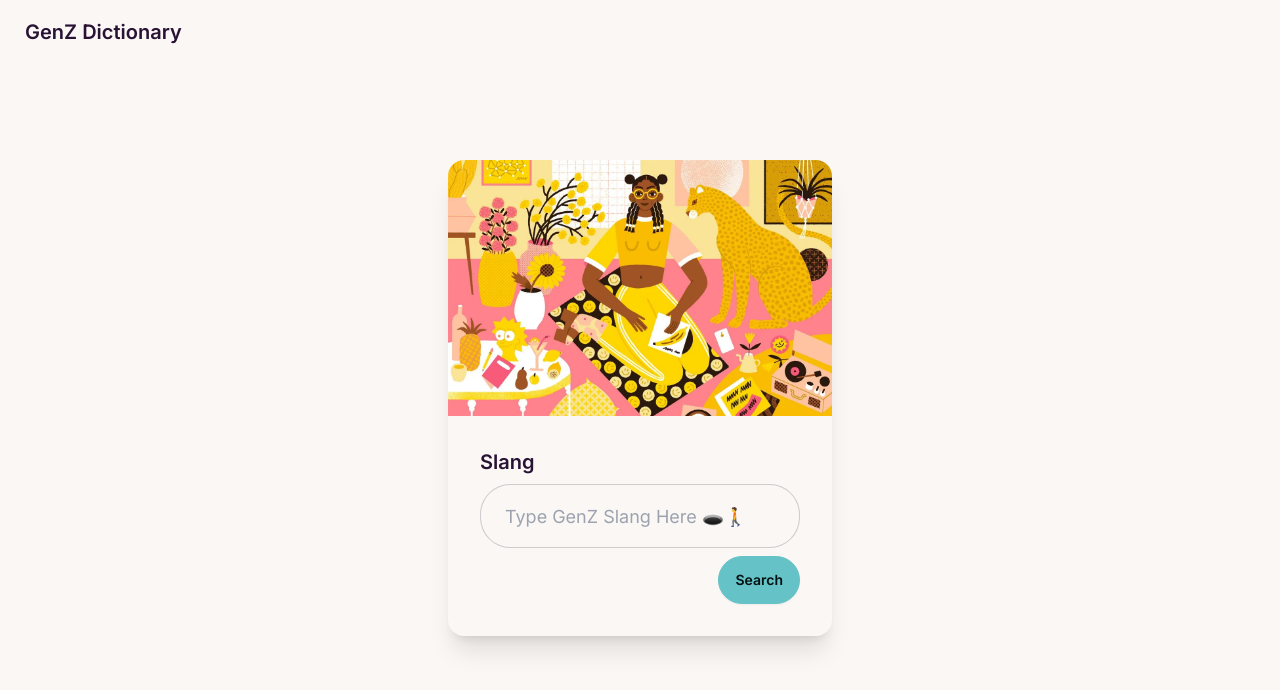
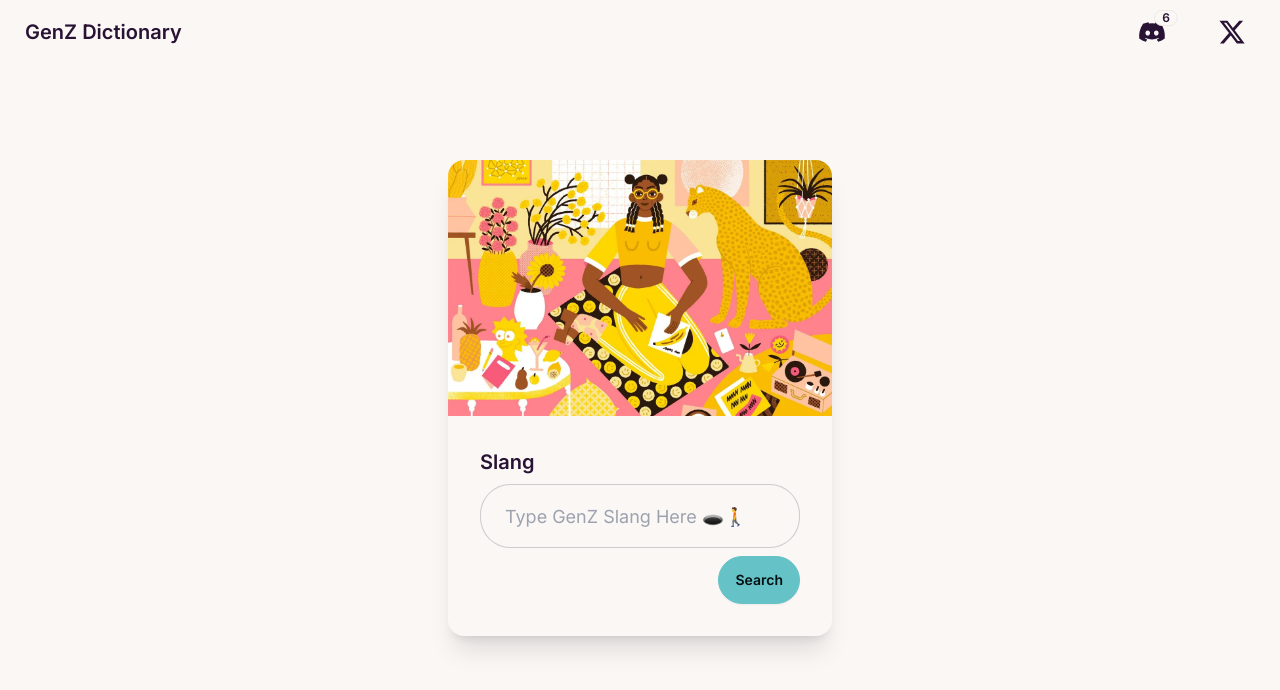
Before and after one commit to yuvrajjsingh0/GenZ-Dictionary, a Next.js app: page / in a window 1280 px wide. Shown: the top 690 px of the page. Built offline with nearby package versions, Linux system fonts and the light colour scheme.

Commit message:
Added Discord and Twitter links in header

```diff
--- a/package.json
+++ b/package.json
@@ -12,7 +12,8 @@
     "firebase": "^10.8.1",
     "next": "14.1.2",
     "react": "^18",
-    "react-dom": "^18"
+    "react-dom": "^18",
+    "react-icons": "^5.0.1"
   },
   "devDependencies": {
     "@tailwindcss/typography": "^0.5.10",
--- a/src/components/header.tsx
+++ b/src/components/header.tsx
@@ -1,9 +1,32 @@
+import Link from 'next/link';
 import React from 'react'
+import { FaDiscord } from "react-icons/fa";
+import { FaXTwitter } from "react-icons/fa6";
 
 export const Header = () => {
+    const discordMessages = Math.ceil(Math.random()*10);
     return (
         <div className="navbar bg-base-100 sticky top-0 z-50">
-            <a className="btn btn-ghost text-xl">GenZ Dictionary</a>
+            <div className="flex-1">
+                <a className="btn btn-ghost text-xl">GenZ Dictionary</a>
+            </div>
+            <div className="flex-none">
+                <Link href={"https://discord.gg/E7vZarD8j8"} target='_blank'>
+                    <div tabIndex={0} role="button" className="btn btn-ghost btn-circle mx-4">
+                        <div className="indicator">
+                            <FaDiscord size={"2em"}/>
+                            <span className="badge badge-sm indicator-item">{discordMessages}</span>
+                        </div>
+                    </div>
+                </Link>
+
+                <Link href={"https://x.com/its_yuvrajsingh"} target='_blank'>
+                    <div tabIndex={0} role="button" className="btn btn-ghost btn-circle mx-4 ">
+                        <FaXTwitter size={"2em"}/>
+                    </div>
+                </Link>
+
+            </div>
         </div>
     )
 }
```
Also changed, not shown: src/app/page.tsx (+6 -2 lines), 1 other file (tests, documents, lock files or other folders).
